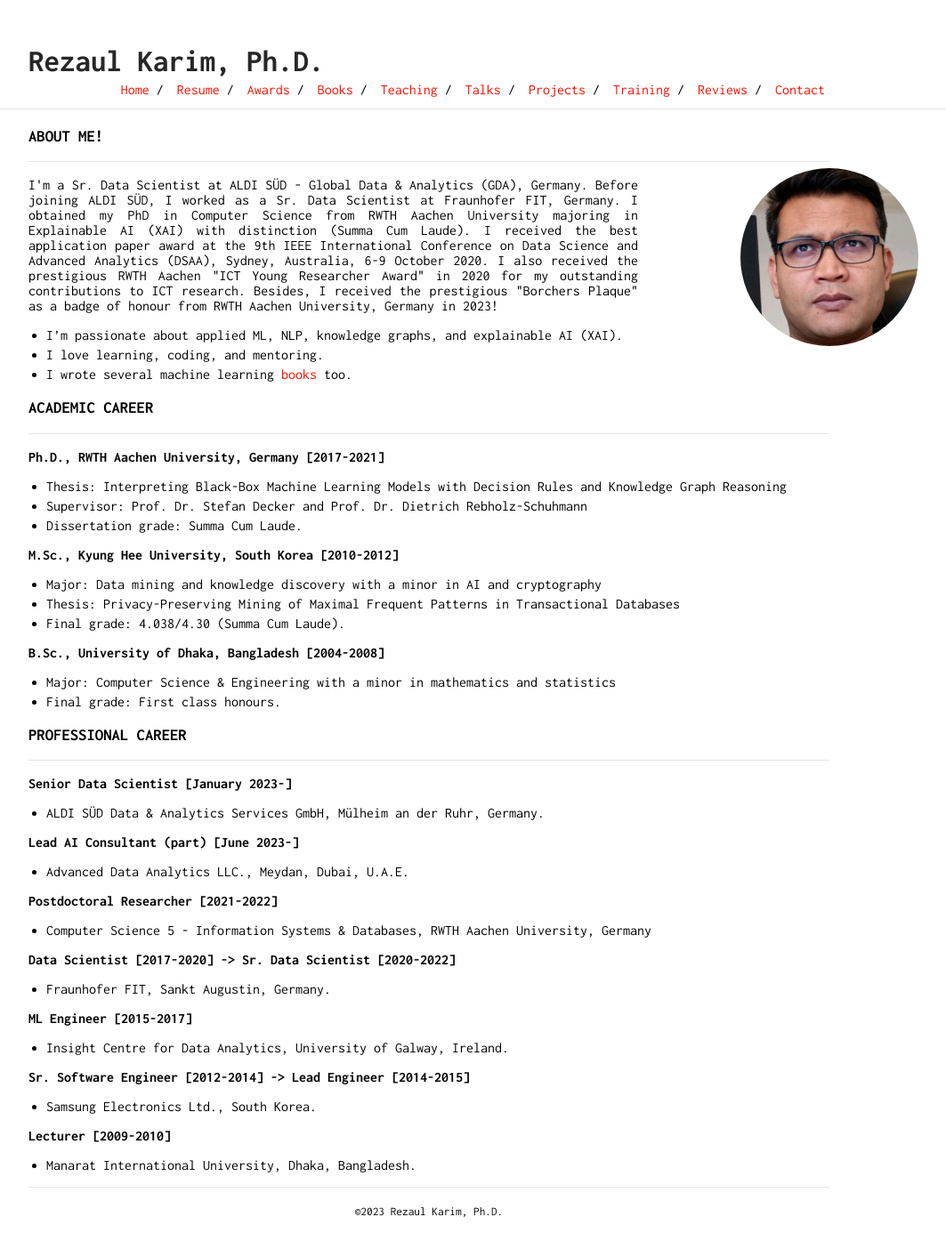
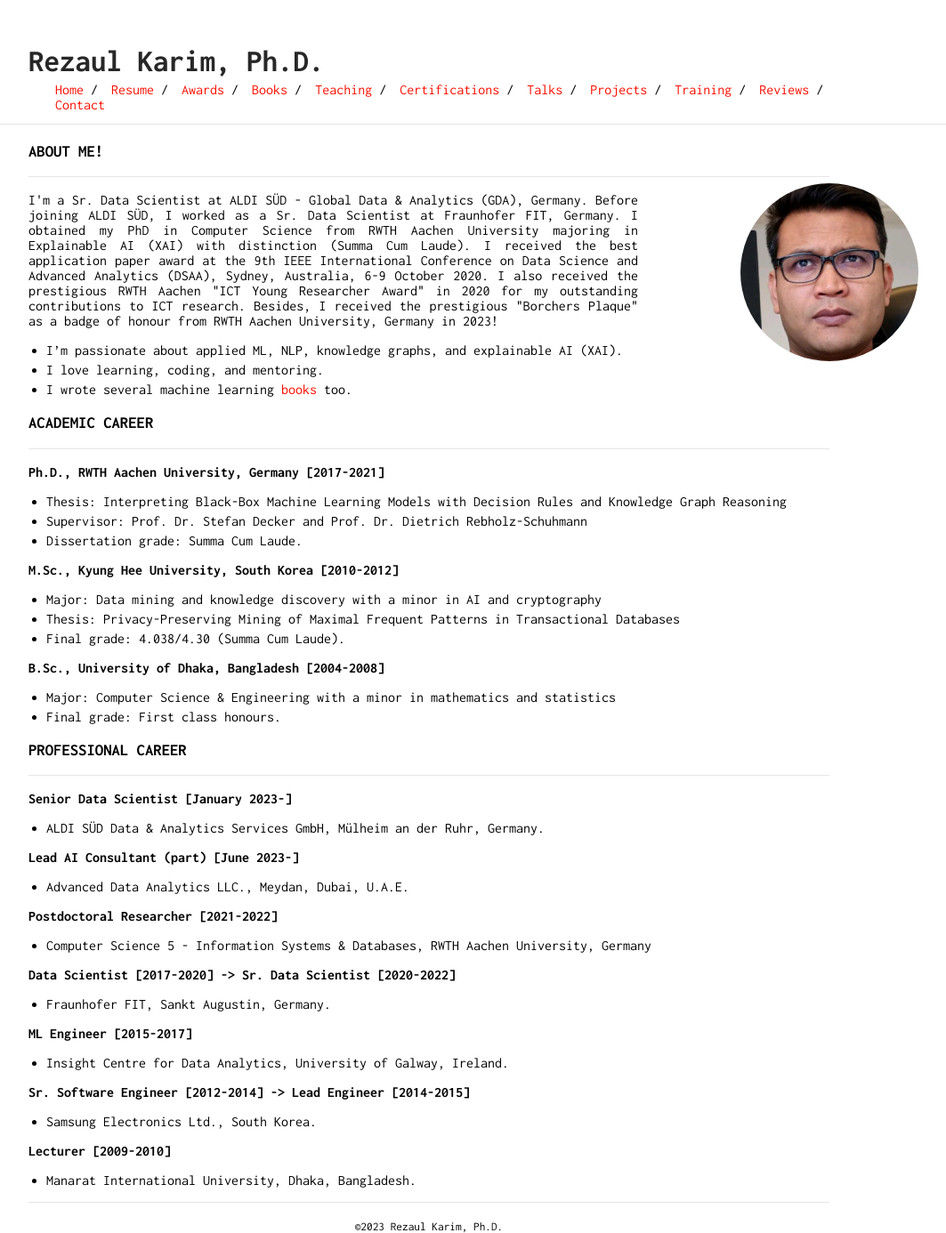
Before and after one commit to rezacsedu/rezacsedu.github.io, a Jekyll site: the page built from index.md, in a window 1280 px wide. Shown: the whole page at 89% size, without its empty margins (158-1221 px from the left). Built offline with Jekyll 4.4.1, drawn with Linux system fonts in a browser that asks for light colours; our own code applies the rules of GitHub Pages for plain Markdown files.

Commit message:
Update _config.yml

```diff
--- a/_config.yml
+++ b/_config.yml
@@ -26,6 +26,8 @@ nav:
    link: "books"
  - name: "Teaching"
    link: "teaching"
+ - name: "Certifications"
+   link: "certifications"
  - name: "Talks"
    link: "talks"
  - name: "Projects"
```
